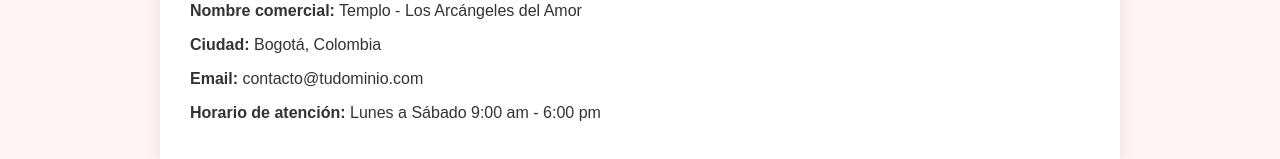
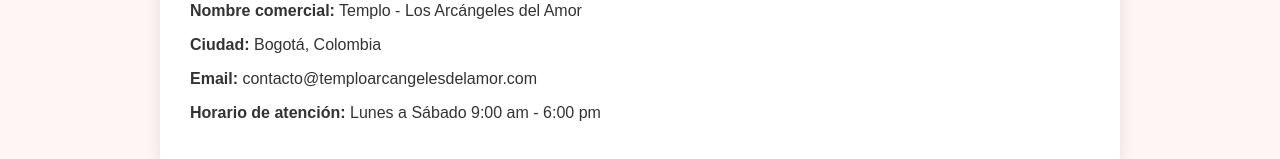
Before and after one commit to cxmlo/demo.github.io, a plain HTML site: page contacto.html in a window 1280 px wide. Shown: the part 256-415 px from the top of the page. Drawn offline with Linux system fonts and the light colour scheme.

Commit message:
Update contacto.html

```diff
--- a/contacto.html
+++ b/contacto.html
@@ -26,7 +26,7 @@
 
 <p><strong>Nombre comercial:</strong> Templo - Los Arcángeles del Amor</p>
 <p><strong>Ciudad:</strong> Bogotá, Colombia</p>
-<p><strong>Email:</strong> contacto@tudominio.com</p>
+<p><strong>Email:</strong> contacto@temploarcangelesdelamor.com</p>
 <p><strong>Horario de atención:</strong> Lunes a Sábado 9:00 am - 6:00 pm</p>
 </div>
 
```
